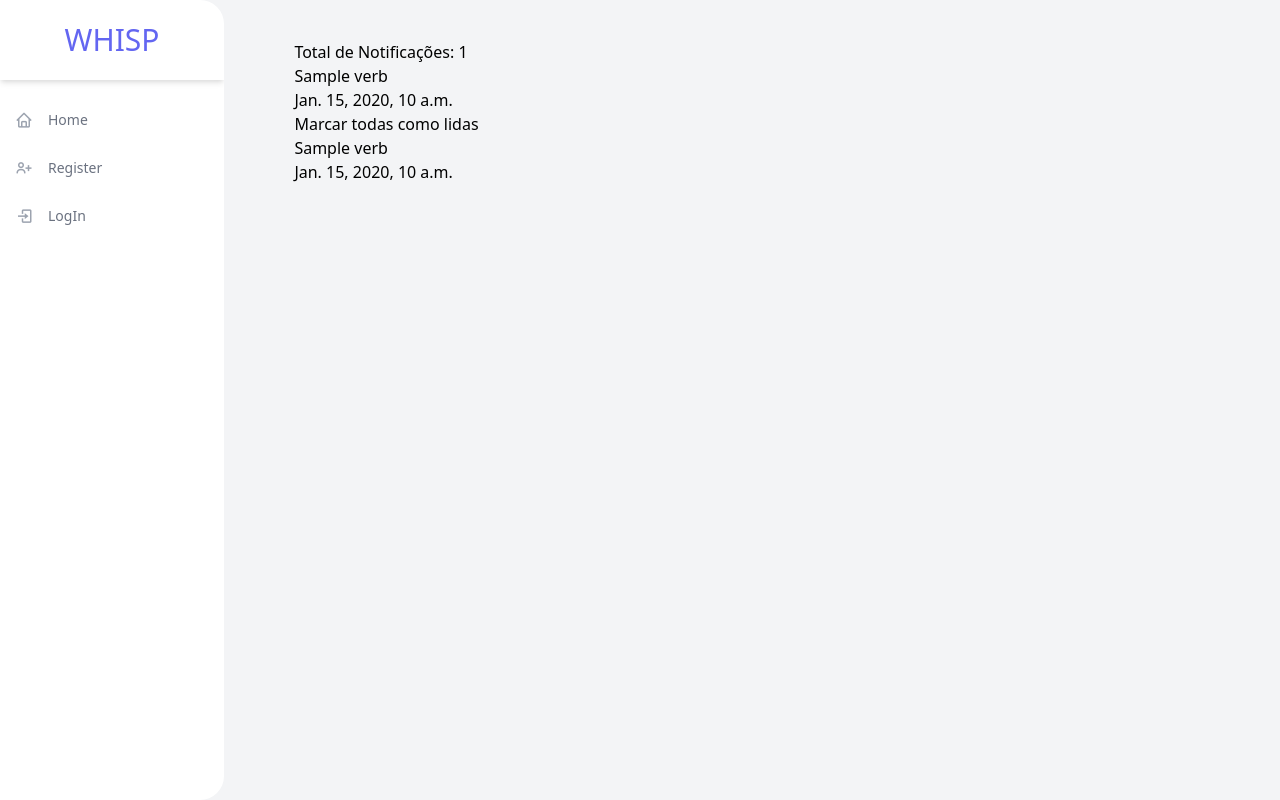
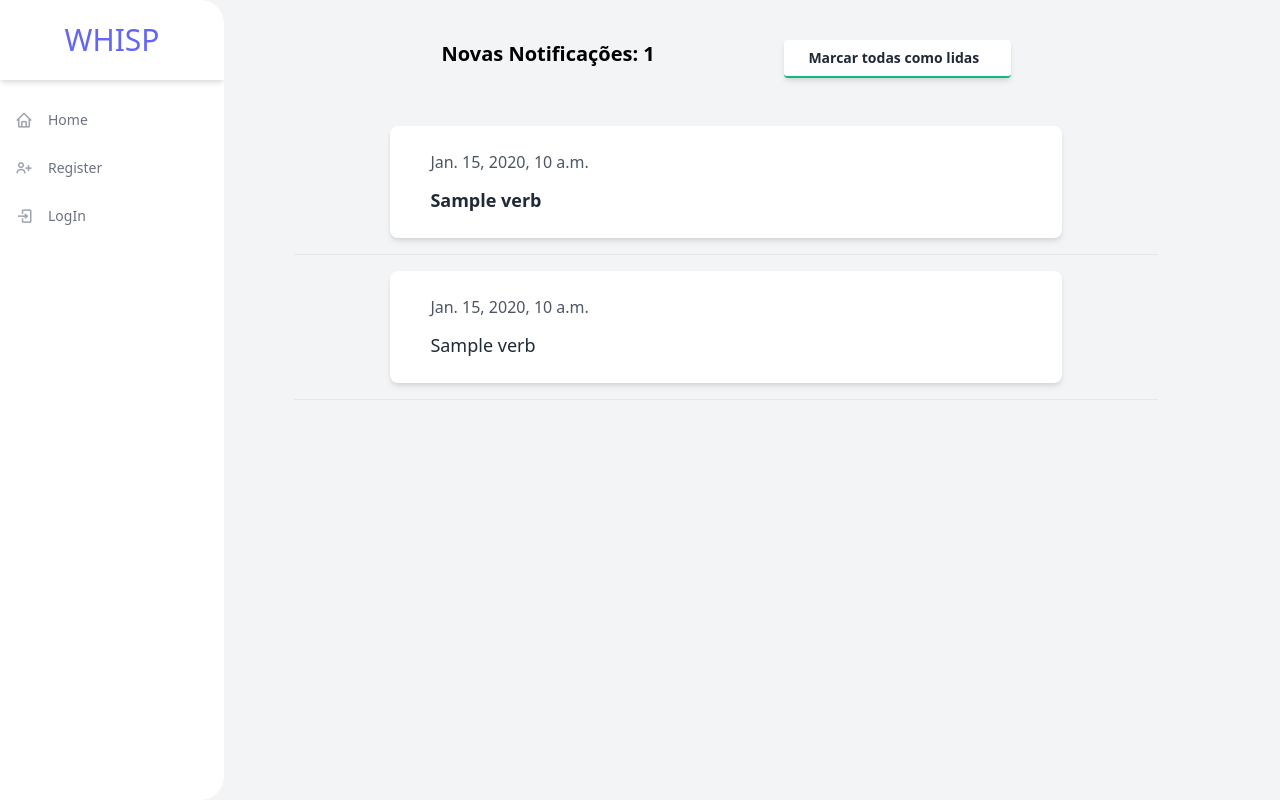
Before and after one commit to Vasco-Faria/Whisp_Project, a Django app: template notify/templates/listar_notificacoes.html in a window 1280 px wide. Run offline with Django 3.2, Linux system fonts and the light colour scheme; the template is opened without the code that fills it: most values are stand-ins (such as "Sample title", 1, 10 or a date in 2020).

Commit message:
css notification

````diff
--- a/notify/templates/listar_notificacoes.html
+++ b/notify/templates/listar_notificacoes.html
@@ -5,35 +5,51 @@
 {% endblock head_title %}
 
 {% block body %}
+<div>
+    <div class="flex justify-center">
+        <h3 class="text-lg font-bold font-sans text-center" style="font-size: 20px;">Novas Notificações: {{ count }}</h3>
+        <button class="bg-white text-gray-800 font-bold rounded border-b-2 border-green-500 hover:border-green-600 hover:bg-green-500 hover:text-white shadow-md py-2 px-6 inline-flex items-center" style='margin-left: 15%;'>
+            <a class="mr-2 text-sm" href="{% url 'notify:marcar_notificao_como_lida' %}">Marcar todas como lidas</a>
+        </button>
+    </div>
 
-    <h1> Total de Notificações: {{ count }} </h1>
+    <h3 style='margin-bottom: 2rem;'></h3>
 
     {% for notification in unread_notifications %}
-
-        <div class="notify">
-            <div class="verb">
-                {{ notification.verb }}
+    <div class="flex justify-center">
+        <div class="max-w-2xl max-h-xl px-10 my-4 py-6 bg-white rounded-lg shadow-md" style='width:50rem;'>
+            <div class="flex justify-between items-center w-full">
+                <span class="font-light text-gray-600">{{ notification.timestamp }}</span>
             </div>
-            <div class="timestamp">
-                {{ notification.timestamp }}
+            <div class="mt-2">
+                <p class="mt-3 text-gray-800 font-semibold text-lg">{{ notification.verb }}</p>
             </div>
         </div>
-
+    </div>
+    <hr>
     {% endfor %}
 
-    <a class="btn-lido" href="{% url 'notify:marcar_notificao_como_lida' %}"> Marcar todas como lidas </a>
-
     {% for notification in read_notifications %}
-
-        <div class="notify">
-            <div class="verb">
-                {{ notification.verb }}
+    <div class="flex justify-center">
+        <div class="max-w-2xl max-h-xl px-10 my-4 py-6 bg-white rounded-lg shadow-md" style='width:50rem;'>
+            <div class="flex justify-between items-center w-full">
+                <span class="font-light text-gray-600">{{ notification.timestamp }}</span>
             </div>
-            <div class="timestamp">
-                {{ notification.timestamp }}
+            <div class="mt-2">
+                <p class="mt-3 text-gray-800 text-lg">{{ notification.verb }}</p>
             </div>
         </div>
+        <hr>
+    </div>
+    <hr>
+    {% endfor %}
+</div>
+{% endblock body %}
+```
 
-    {% endfor %}
 
-{% endblock body %}
+<form method="post" class="text-left px-10">
+    <input type="hidden" name="csrfmiddlewaretoken" value="UsZnK37IfvyNen5OYcSFn4MiSaAEgfHpXoyZkxpmrYr69lb7k9i0FfsuZhsuvc61">
+    <span name="bibliography" rows="4" cols="50">
+    </span>
+</form>
````
Also changed, not shown: db.sqlite3.
